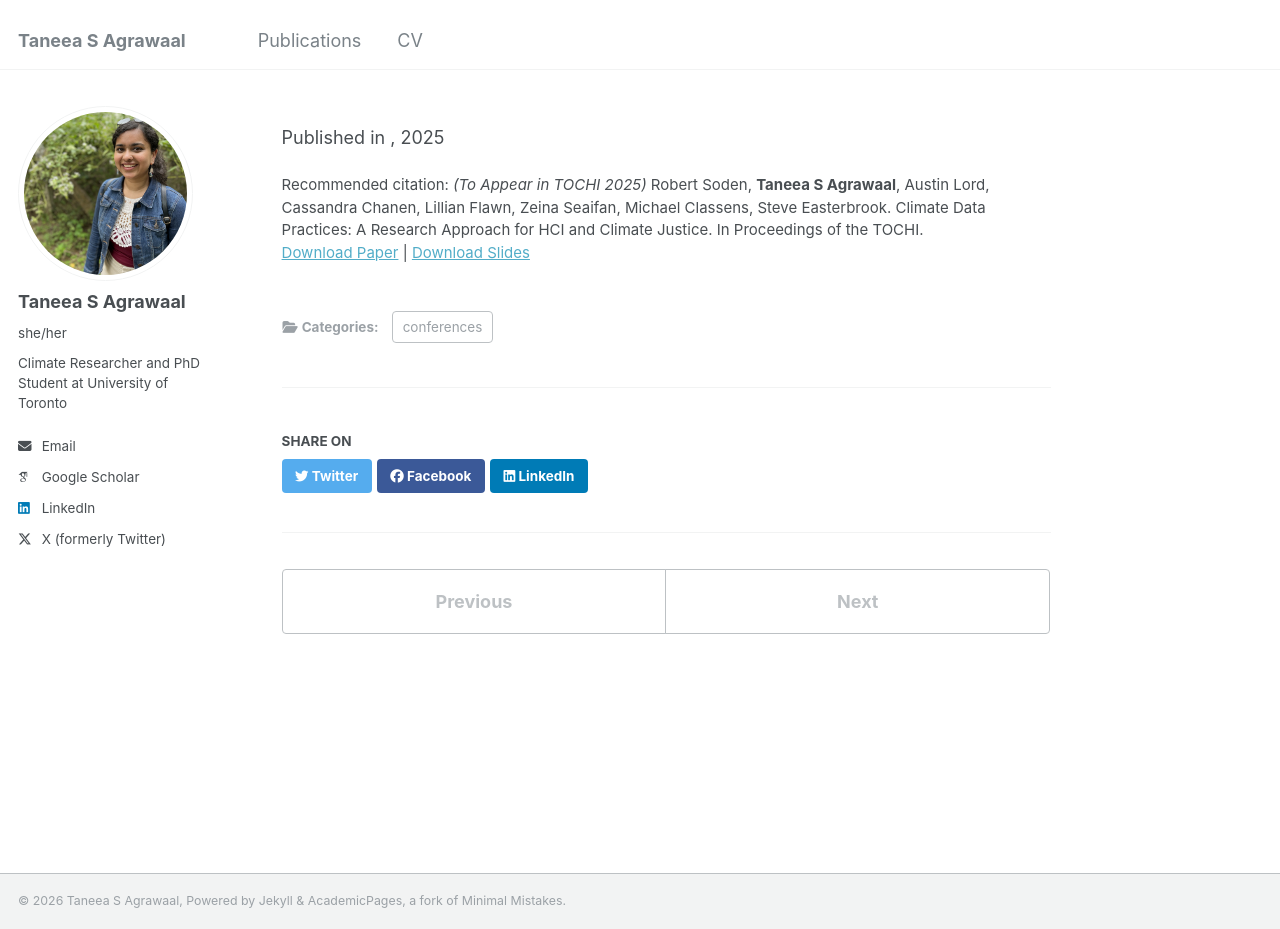
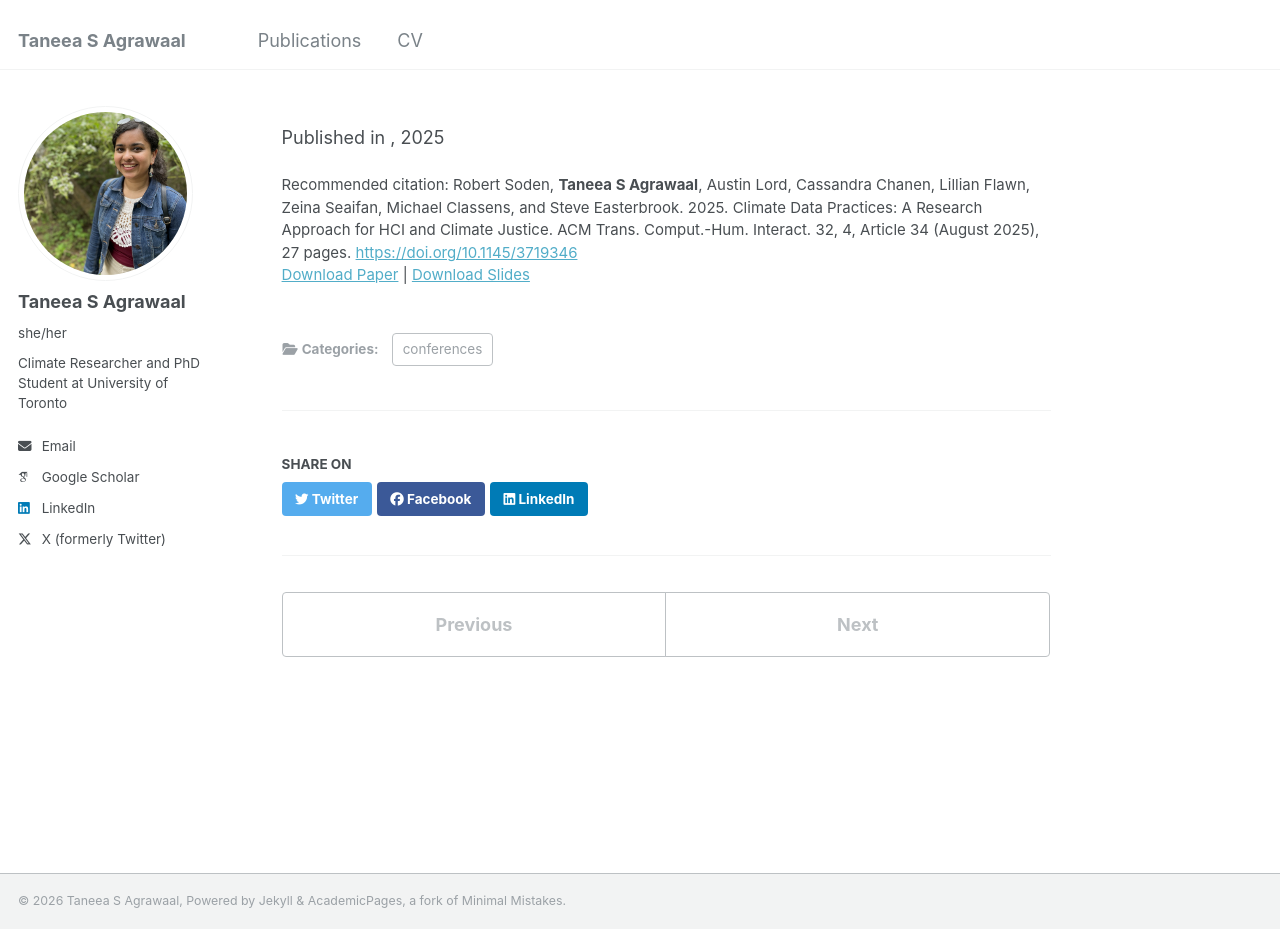
Before and after one commit to TanSA05/website, a Jekyll site: the page built from _publications/2025-01-24-cdp.md, in a window 1280 px wide and 929 px high. Built offline with Jekyll 4.4.1, drawn with Linux system fonts in a browser that asks for light colours; some web fonts are replaced.

Commit message:
Update 2025-01-24-cdp.md

```diff
--- a/_publications/2025-01-24-cdp.md
+++ b/_publications/2025-01-24-cdp.md
@@ -6,7 +6,7 @@ permalink:
 excerpt: ''
 date: 24-01-2025
 venue: ''
-paperurl: ''
+paperurl: 'https://doi.org/10.1145/3719346'
 slidesurl: ''
-citation: '<em> (To Appear in TOCHI 2025)</em> Robert Soden, <strong>Taneea S Agrawaal</strong>, Austin Lord, Cassandra Chanen, Lillian Flawn, Zeina Seaifan, Michael Classens, Steve Easterbrook. Climate Data Practices: A Research Approach for HCI and Climate Justice. In Proceedings of the TOCHI.'
+citation: 'Robert Soden, <strong>Taneea S Agrawaal</strong>, Austin Lord, Cassandra Chanen, Lillian Flawn, Zeina Seaifan, Michael Classens, and Steve Easterbrook. 2025. Climate Data Practices: A Research Approach for HCI and Climate Justice. ACM Trans. Comput.-Hum. Interact. 32, 4, Article 34 (August 2025), 27 pages. <a href="https://doi.org/10.1145/3719346">https://doi.org/10.1145/3719346</a>'
 ---
```
